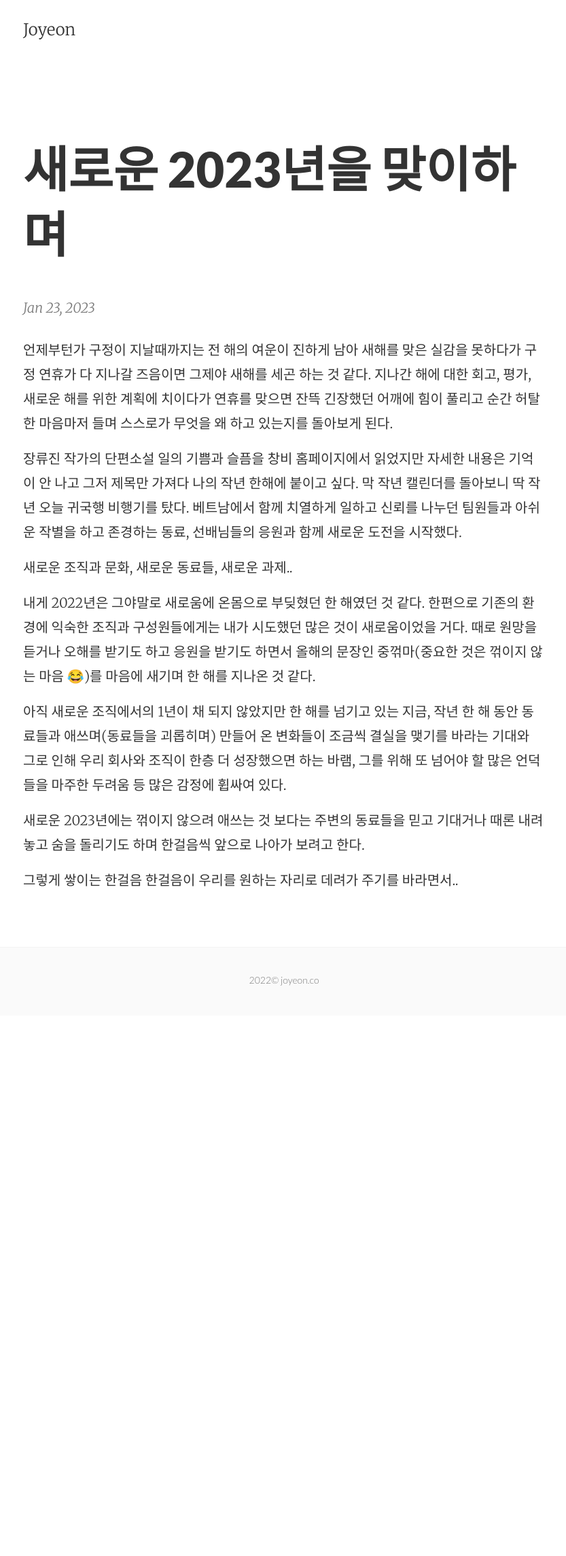
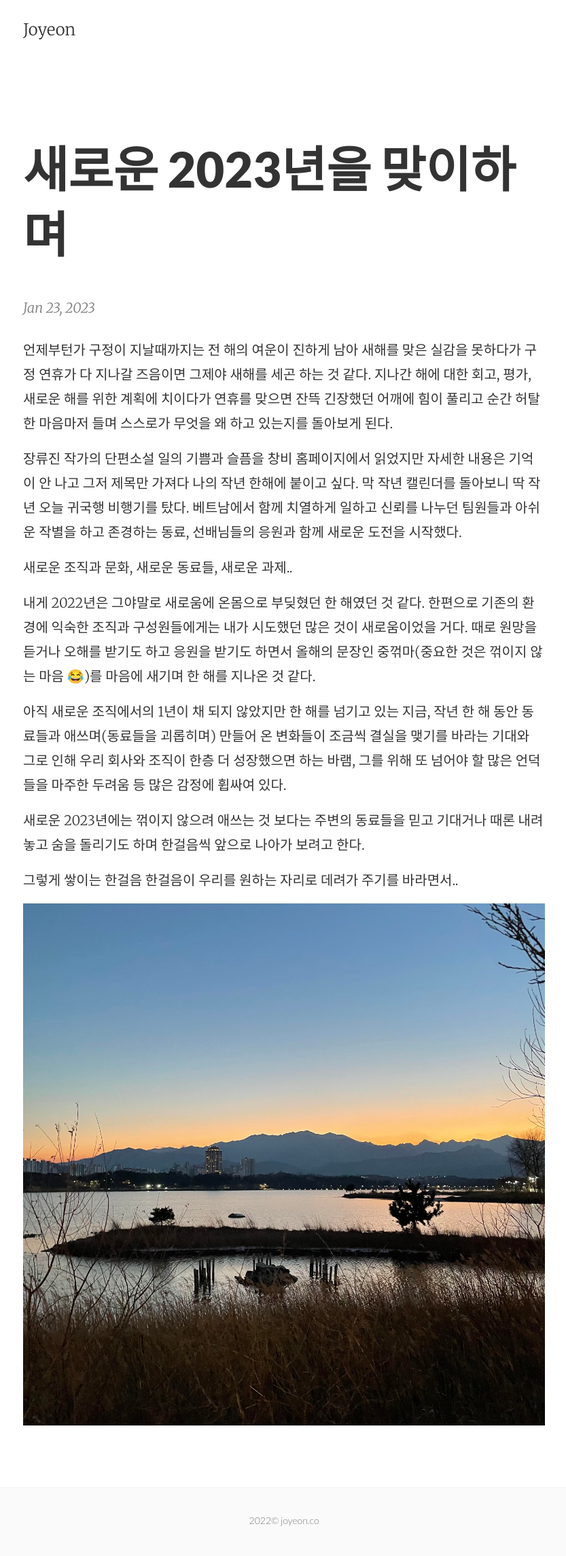
Before and after one commit to joyeon/joyeon.github.io, a Jekyll site: the page built from _posts/2023-01-23-new-2023.md, in a window 1280 px wide. Shown: the whole page at 68% size, without its empty margins (222-1055 px from the left). Built offline with Jekyll 4.4.1, drawn with Linux system fonts in a browser that asks for light colours; before the commit the page ends 1494 px from its top, so only the background shows below that.

Commit message:
Update 2023-01-23-new-2023.md

```diff
--- a/_posts/2023-01-23-new-2023.md
+++ b/_posts/2023-01-23-new-2023.md
@@ -19,3 +19,6 @@ title:  "새로운 2023년을 맞이하며"
 새로운 2023년에는 꺾이지 않으려 애쓰는 것 보다는 주변의 동료들을 믿고 기대거나 때론 내려놓고 숨을 돌리기도 하며 한걸음씩 앞으로 나아가 보려고 한다.
 
 그렇게 쌓이는 한걸음 한걸음이 우리를 원하는 자리로 데려가 주기를 바라면서..
+
+
+![Old 2022]({{site.url}}/assets/2022.jpg )
```
